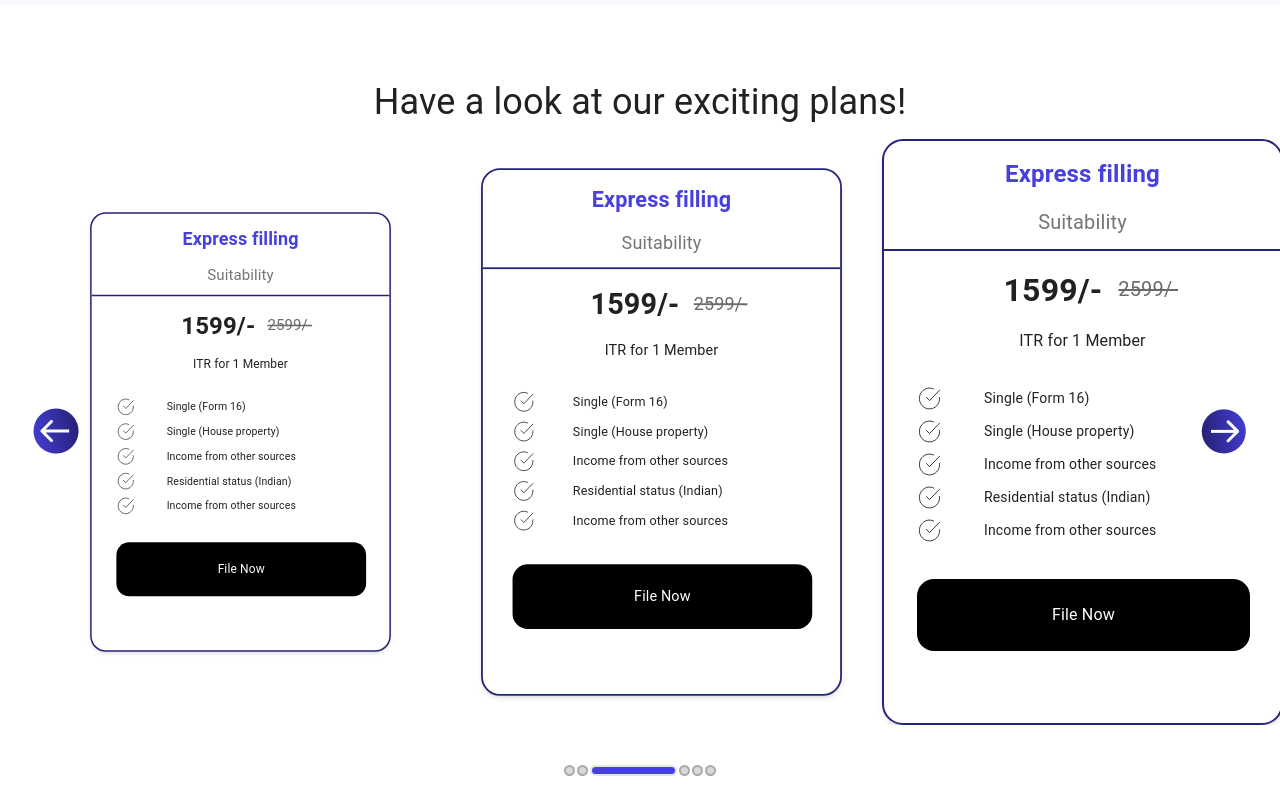
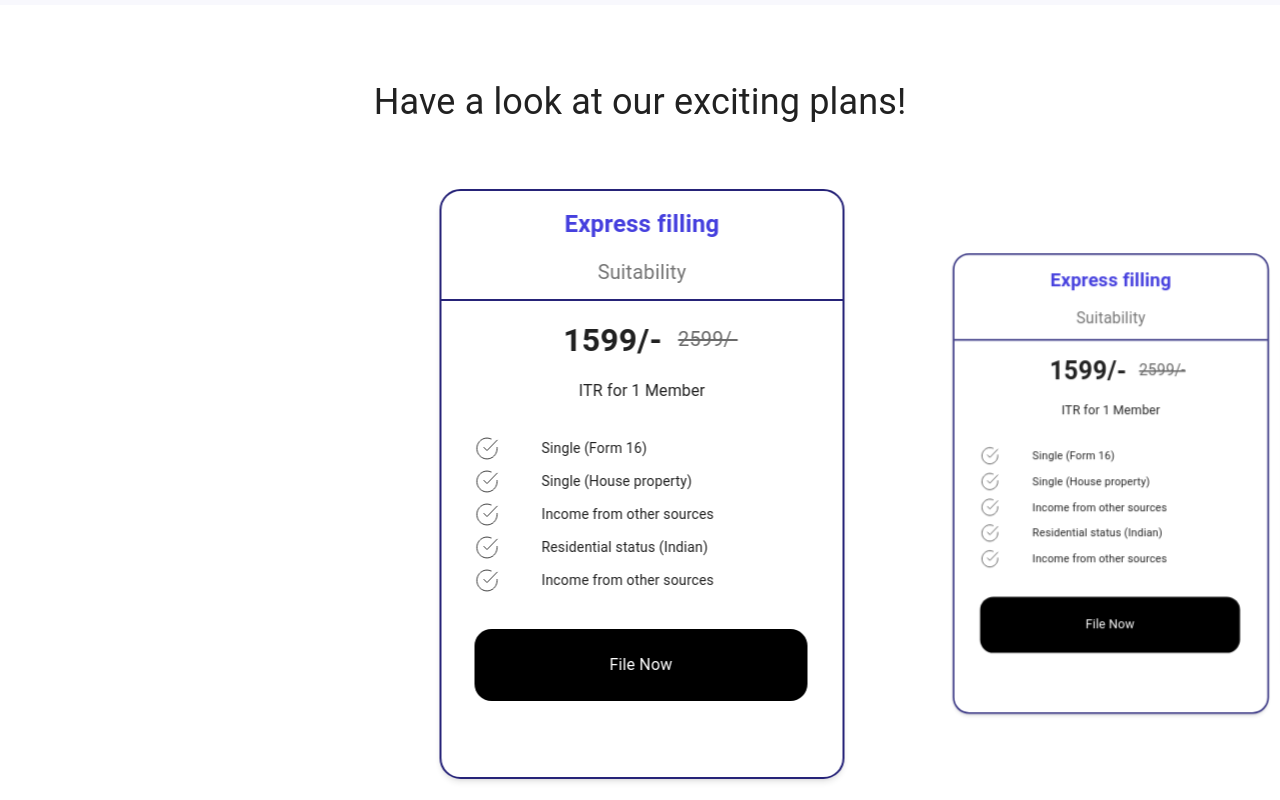
Before and after one commit to rahulchatterjee12/file-my-retun, a Next.js app: page / in a window 1280 px wide. Shown: the part 3980-4780 px from the top of the page. Built offline with nearby package versions, Linux system fonts and the light colour scheme.

Commit message:
fixed the carousel

```diff
--- a/package.json
+++ b/package.json
@@ -27,7 +27,8 @@
     "redux-thunk": "^3.1.0",
     "slick-carousel": "^1.8.1",
     "styled-components": "^6.1.13",
-    "sweetalert2": "^11.15.0"
+    "sweetalert2": "^11.15.0",
+    "swiper": "^11.1.15"
   },
   "devDependencies": {
     "@types/node": "22.10.2",
--- a/src/components/Home/PlansCarousel/Craousel.jsx
+++ b/src/components/Home/PlansCarousel/Craousel.jsx
@@ -1,6 +1,17 @@
 "use client";
-import React, { useCallback, useEffect, useRef, useState } from "react";
-import useEmblaCarousel from "embla-carousel-react";
+import React, { useRef, useState } from "react";
+// Import Swiper React components
+import { Swiper, SwiperSlide } from "swiper/react";
+
+// Import Swiper styles
+import "swiper/css";
+import "swiper/css/effect-coverflow";
+import "swiper/css/pagination";
+
+import "./styles.css";
+
+// import required modules
+import { EffectCoverflow, Pagination } from "swiper/modules";
 
 const plans = [
   {
@@ -97,7 +108,7 @@ const plans = [
 
 const PlanCart = ({ plan }) => {
   return (
-    <div className="embla__slide md:w-[401px] w-[271px] md:h-[586px] h-[396px] shadow-md rounded-[21px] border-[2px] border-[#262378]">
+    <div className="md:w-[401px] w-[271px] md:h-[586px] h-[396px] shadow-md rounded-[21px] border-[2px] border-[#262378]">
       <div className="border-b-[2px] border-b-[#262378] pb-[12px]">
         <h4 className="text-[#4640DE] text-[20px] md:text-[24px] font-bold text-center mt-[8px] md:mt-[15px]">
           {plan.title}
@@ -184,126 +195,32 @@ const PlanCart = ({ plan }) => {
   );
 };
 
-const Carousel = () => {
-  const length = plans.length;
-  const [emblaRef, embla] = useEmblaCarousel({
-    loop: false,
-    align: "center",
-  });
-  const [selectedIndex, setSelectedIndex] = useState(0);
-  const [isMobile, setIsMobile] = useState(false);
-
-  useEffect(() => {
-    const handleResize = () => {
-      setIsMobile(window.innerWidth <= 900);
-    };
-    handleResize();
-  }, []);
-
-  // Calculate center index
-  const getCenterIndex = useCallback(() => {
-    return isMobile ? 0 : Math.floor(length / 2) - 1;
-  }, [isMobile, length]);
-
-  const scrollToCenter = useCallback(() => {
-    if (!embla) return;
-
-    const centerIndex = getCenterIndex();
-    embla.scrollTo(centerIndex);
-    setSelectedIndex(centerIndex);
-  }, [embla, getCenterIndex]);
-
-  const scrollTo = useCallback(
-    (index) => {
-      if (!embla) return;
-      embla.scrollTo(index);
-      setSelectedIndex(index);
-    },
-    [embla]
+export default function Carousel() {
+  return (
+    <div className="slider-container">
+      <Swiper
+        effect={"coverflow"}
+        grabCursor={true}
+        centeredSlides={true}
+        slidesPerView={"auto"}
+        coverflowEffect={{
+          rotate: 0,
+          stretch: 0,
+          depth: 100,
+          modifier: 2.25,
+          slideShadows: false,
+        }}
+        pagination={true}
+        modules={[EffectCoverflow, Pagination]}
+        className="mySwiper"
+        spaceBetween={200}
+      >
+        {plans.map((plan, i) => (
+          <SwiperSlide key={i}>
+            <PlanCart plan={plan} />
+          </SwiperSlide>
+        ))}
+      </Swiper>
+    </div>
   );
-
-  const onSelect = useCallback(() => {
-    if (!embla) return;
-    setSelectedIndex(embla.selectedScrollSnap());
-  }, [embla]);
-
-  const handleNext = useCallback(() => {
-    if (!embla || !embla.canScrollNext()) return;
-    embla.scrollNext();
-  }, [embla]);
-
-  const handlePrev = useCallback(() => {
-    if (!embla || !embla.canScrollPrev()) return;
-    embla.scrollPrev();
-  }, [embla]);
-
-  useEffect(() => {
-    if (!embla) return;
-    embla.on("select", onSelect);
-    scrollToCenter();
-  }, [embla, onSelect, scrollToCenter]);
-
-  return (
-    <>
-      <div className="carousel-container">
-        <div className="embla" ref={emblaRef}>
-          <div className="embla__container md:gap-[20px] gap-[30px] md:px-0 px-2 ml-10">
-            {/* Dummy slides for scroll room */}
-
-            {plans.map((plan, i) => {
-              const isSelected = i === selectedIndex;
-              const isNext = i === selectedIndex + 1;
-              const isPrev = i === selectedIndex - 1;
-
-              let scaleClass = "md:scale-75";
-              if (isSelected) {
-                scaleClass = "md:scale-100";
-              } else if (isNext || isPrev) {
-                scaleClass = "md:scale-90";
-              } else {
-                scaleClass = "md:scale-75";
-              }
-
-              return (
-                <div className={`embla__slide ${scaleClass}`} key={i}>
-                  <PlanCart plan={plan} />
-                </div>
-              );
-            })}
-            <div className="embla__slide embla__slide--dummy md:hidden" />
-          </div>
-        </div>
-
-        <button
-          onClick={handlePrev}
-          disabled={!embla?.canScrollPrev()}
-          className="absolute left-5 md:block hidden"
-        >
-          <img src="assets/images/Home/previous.png" />
-        </button>
-
-        <button
-          onClick={handleNext}
-          disabled={!embla?.canScrollNext()}
-          className="absolute right-5 md:block hidden"
-        >
-          <img src="assets/images/Home/next.png" />
-        </button>
-      </div>
-      <div className="flex justify-center my-10 gap-[2px]">
-        {Array.from({ length }, (_, index) => (
-          <div
-            key={index}
-            className={`${
-              index === selectedIndex
-                ? "md:w-[87px] w-[39px] bg-[#4640DE]"
-                : "w-[11px] bg-[#D9D9D9] border-[#A8A8A8]"
-            } md:h-[11px] h-[6px] rounded-full border-[2px]  transition-all duration-300 ease-in-out`}
-          />
-        ))}
-      </div>
-    </>
-  );
-};
-
-export default Carousel;
+}
--- /dev/null
+++ b/src/components/Home/PlansCarousel/styles.css
@@ -0,0 +1,28 @@
+.swiper {
+  width: 100%;
+  padding-top: 50px;
+  padding-bottom: 50px;
+}
+
+.swiper-slide {
+  background-position: center;
+  background-size: cover;
+  width: 401px;
+  height: 586px;
+}
+
+@media (max-width: 768px) {
+  .swiper-slide {
+    width: 271px;
+    height: 396px;
+  }
+}
+
+.swiper-slide img {
+  display: block;
+  width: 100%;
+}
+
+.slider-container {
+  margin-bottom: 50px;
+}
--- a/src/components/Home/Services.jsx
+++ b/src/components/Home/Services.jsx
@@ -75,7 +75,7 @@ const ServicesCard = ({ item }) => {
       <img
         src="assets/images/Home/arrow.png"
         alt=""
-        className="w-[47px] md:w-[69px] h-[47px] md:h-[69px] absolute -top-[17px] -right-[17px]"
+        className="w-[45px] md:w-[69px] h-[45px] md:h-[69px] absolute -top-[23px] -right-[23px]"
       />
       <h3 className="text-[#4640DE] text-[16px] md:text-[20px]">
         {item.title}
--- a/src/components/Home/Testimonials.jsx
+++ b/src/components/Home/Testimonials.jsx
@@ -3,7 +3,7 @@ import React from "react";
 
 const Testimonials = () => {
   return (
-    <div className="flex justify-around md:flex-row flex-col">
+    <div className="flex justify-center gap-[100px] md:flex-row flex-col">
       <div>
         <h2 className="md:text-[40px] text-[#666666] text-center text-[20px]">
           Testimonials
--- a/src/components/common/MobileCarousel/index.jsx
+++ b/src/components/common/MobileCarousel/index.jsx
@@ -8,7 +8,7 @@ const MobileCarousel = ({ children }) => {
   return (
     <div className="embla">
       <div className="embla__viewport" ref={emblaRef}>
-        <div className="embla__container flex my-5 gap-[10px]">{children}</div>
+        <div className="embla__container flex my-7 gap-[25px]">{children}</div>
       </div>
     </div>
   );
```
Also changed, not shown: 1 other file (tests, documents, lock files or other folders).
